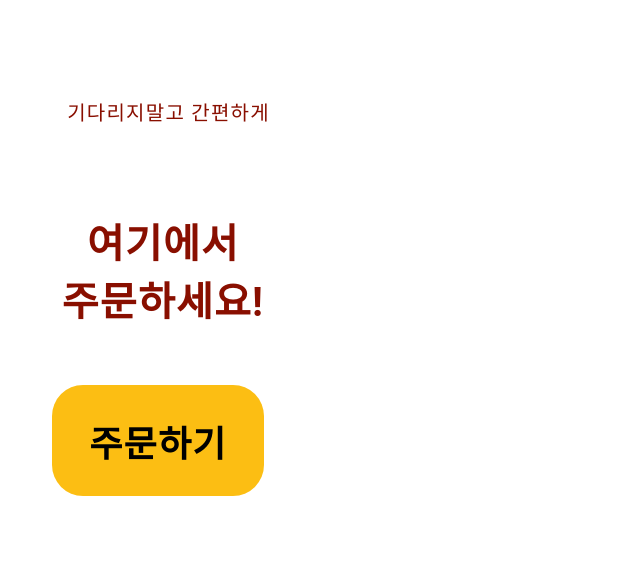
After one commit to SUHO-Project/sever, a Django app: page /fastfoodmain in a window 1280 px wide. The commit adds this page. Shown: the top 575 px of the page, without its empty margins (0-640 px from the left). Run offline with Django 4.2, Linux system fonts and the light colour scheme.

Commit message:
fastfoodmain upload

```diff
--- /dev/null
+++ b/SUHO_Project/main/static/fastfoodmain.css
@@ -0,0 +1,131 @@
+.e109_1107 {
+    overflow: hidden;
+}
+
+/* 스타일 시작 */
+.e109_1107 {
+    background-color: #fff;
+    width: 320px;
+    height: 568px;
+    position: absolute;
+}
+
+.e109_1108 {
+    background-color: #fff;
+    width: 320px;
+    height: 35px;
+    position: absolute;
+    left: 0;
+    top: 0;
+}
+
+.ei109_1108_9_3 {
+    background-color: #fff;
+    width: 320px;
+    height: 35px;
+    position: absolute;
+    left: 0;
+    top: 0;
+}
+
+.ei109_1108_9_4 {
+    width: 20.76px;
+    height: 9.07px;
+    position: absolute;
+    left: 287px;
+    top: 13.87px;
+}
+
+.ei109_1108_9_5 {
+    opacity: .35;
+    width: 18.77px;
+    height: 9.07px;
+    position: absolute;
+    left: 0;
+    top: 0;
+    border-radius: 2.67px;
+    border: 1px solid #000; /* 잘못된 클래스에서 가져옴 */
+}
+
+.ei109_1108_9_6 {
+    background-color: #000;
+    opacity: .4;
+    width: 1.13px;
+    height: 3.2px;
+    position: absolute;
+    left: 19.63px;
+    top: 2.93px;
+}
+
+.ei109_1108_9_7 {
+    background-color: #000;
+    width: 15.36px;
+    height: 5.87px;
+    position: absolute;
+    left: 1.71px;
+    top: 1.6px;
+    border-radius: 1.33px;
+}
+
+/* 추가 스타일 계속됨... */
+.e109_1187 {
+    color: #890f00;
+    width: 299px;
+    height: 46px;
+    position: absolute;
+    left: 11px;
+    top: 89px;
+    font-family: Roboto, sans-serif;
+    text-align: center;
+    font-size: 20px;
+    letter-spacing: 1.25px;
+}
+
+.e212_2767 {
+    color: #890f00;
+    width: 222px;
+    height: 94px;
+    position: absolute;
+    left: 44px;
+    top: 157px;
+    font-family: Roboto, sans-serif;
+    text-align: center;
+    font-size: 40px;
+    letter-spacing: 1.25px;
+    font-weight: bold;
+    white-space: pre-line;
+}
+
+.e215_2768 {
+    width: 212px;
+    height: 111px;
+    position: absolute;
+    left: 44px;
+    top: 377px;
+}
+
+.e109_1188 {
+    background-color: #fcbe13;
+    width: 212px;
+    height: 111px;
+    position: absolute;
+    left: 0;
+    top: 0;
+    border-radius: 31px;
+    z-index: 100; /* 다른 요소보다 앞에 오도록 z-index 추가 */
+}
+
+.button-1 {
+    position: relative; /* z-index가 적용되도록 설정 */
+    z-index: 101; /* 상자보다 앞에 오도록 z-index 추가 */
+    color: #000; /* 버튼 텍스트 색상 */
+    width: 100%; /* 버튼 너비를 부모 컨테이너에 맞춤 */
+    height: 100%; /* 버튼 높이를 부모 컨테이너에 맞춤 */
+    font-family: Roboto, sans-serif;
+    font-size: 36px;
+    font-weight: bold;
+    letter-spacing: 1.25px;
+    background-color: transparent; /* 배경색을 투명으로 설정 */
+    border: none; /* 버튼의 기본 테두리 제거 */
+    cursor: pointer; /* 마우스 커서를 포인터로 변경 */
+}
--- /dev/null
+++ b/SUHO_Project/main/templates/fastfoodmain.html
@@ -0,0 +1,35 @@
+<!DOCTYPE html>
+<html lang="en">
+<head>
+    <meta charset="UTF-8">
+    <meta http-equiv="X-UA-Compatible" content="IE=edge" />
+    <meta name="viewport" content="width=device-width, initial-scale=1.0" />
+    <link rel="stylesheet" href="./vars.css" />
+    <link rel="stylesheet" href="static/fastfoodmain.css">
+</head>
+<body>
+
+
+    <!-- 전체 컨테이너 -->
+    <div class="e109_1107">
+
+        <!-- 상단 바 -->
+
+
+        <!-- 텍스트 영역 -->
+        <span class="e109_1187">
+            기다리지말고 간편하게
+        </span>
+        <span class="e212_2767">
+          여기에서<br>주문하세요!
+      </span>
+
+        <div class="e215_2768">
+            <div class="e109_1188"></div>
+            <button class="button-1">주문하기</button>
+        </div>
+
+    </div>
+
+</body>
+</html>
--- a/SUHO_Project/main/templates/kiosk.html
+++ b/SUHO_Project/main/templates/kiosk.html
@@ -55,7 +55,7 @@
       <div class="div2">패스트푸드</div>
       <div class="hambuger-circle"></div>
       <img class="hambuger" src="static/img/hambuger0.png" />
-      <button class="button-1" onclick="window.location.href='cafemain'">
+      <button class="button-1" onclick="window.location.href='fastfoodmain'">
         <span class="div3">시작하기</span>
     </div>
 
--- a/SUHO_Project/main/urls.py
+++ b/SUHO_Project/main/urls.py
@@ -6,4 +6,6 @@ from . import views
 urlpatterns = [
     path('', views.kiosk, name='kiosk'),
     path('cafemain', views.cafemain, name='cafemain'),
+    path('fastfoodmain', views.fastfoodmain, name='fastfoodmain'),
+
 ]
--- a/SUHO_Project/main/views.py
+++ b/SUHO_Project/main/views.py
@@ -6,3 +6,6 @@ def kiosk(request):
 
 def cafemain(request):
     return render(request,'cafemain.html')
+
+def fastfoodmain(request):
+    return render(request, 'fastfoodmain.html')
```
Also changed, not shown: SUHO_Project/main/static/img/arrow-left.png (added), SUHO_Project/main/static/img/bulgogiburger.png (added), SUHO_Project/main/static/img/cheeseburger.png (added), SUHO_Project/main/static/img/chickenburger.png (added), SUHO_Project/main/static/img/doubleteriburger.png (added), SUHO_Project/main/static/img/shrimpburger.png (added), SUHO_Project/main/static/img/teriburger.png (added).
